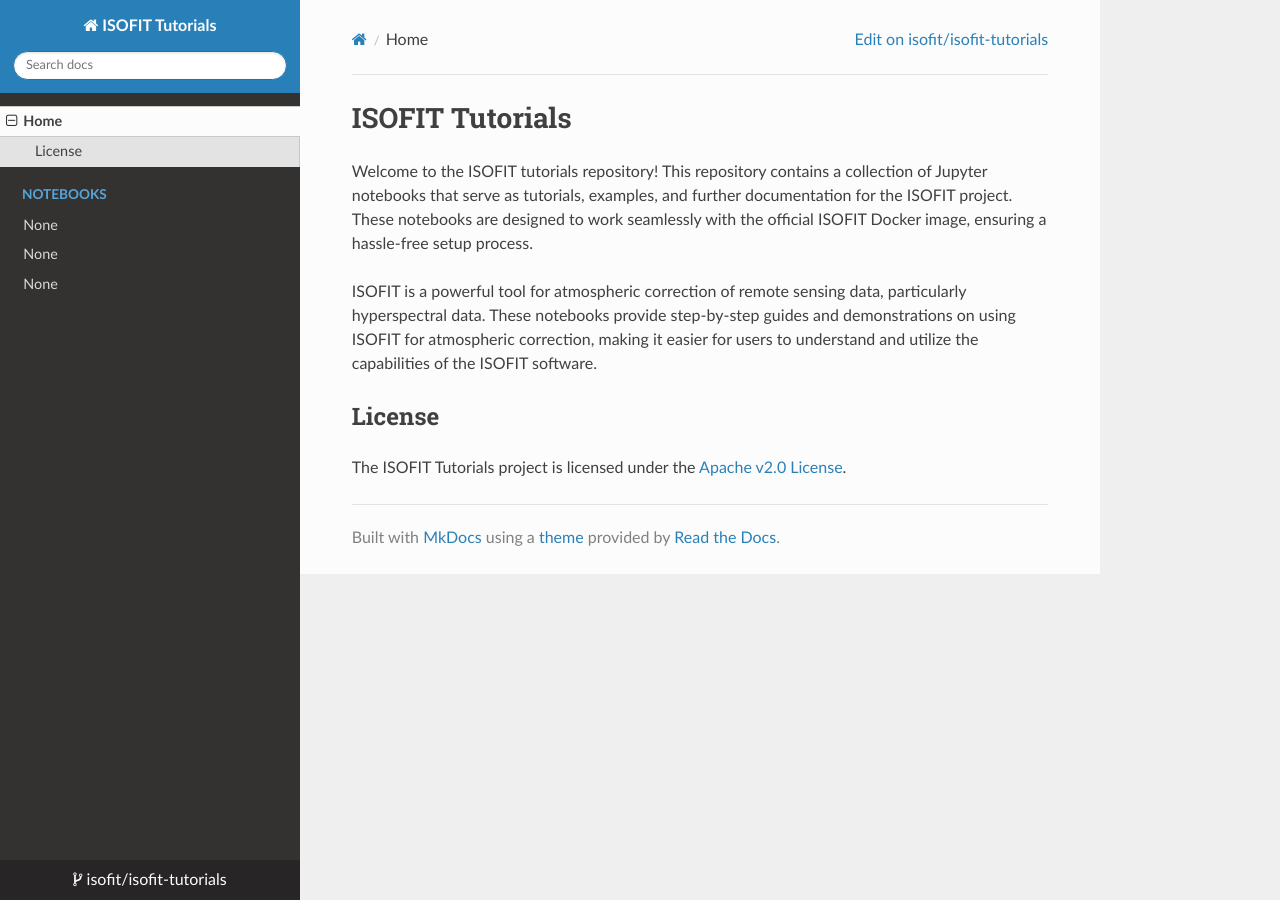
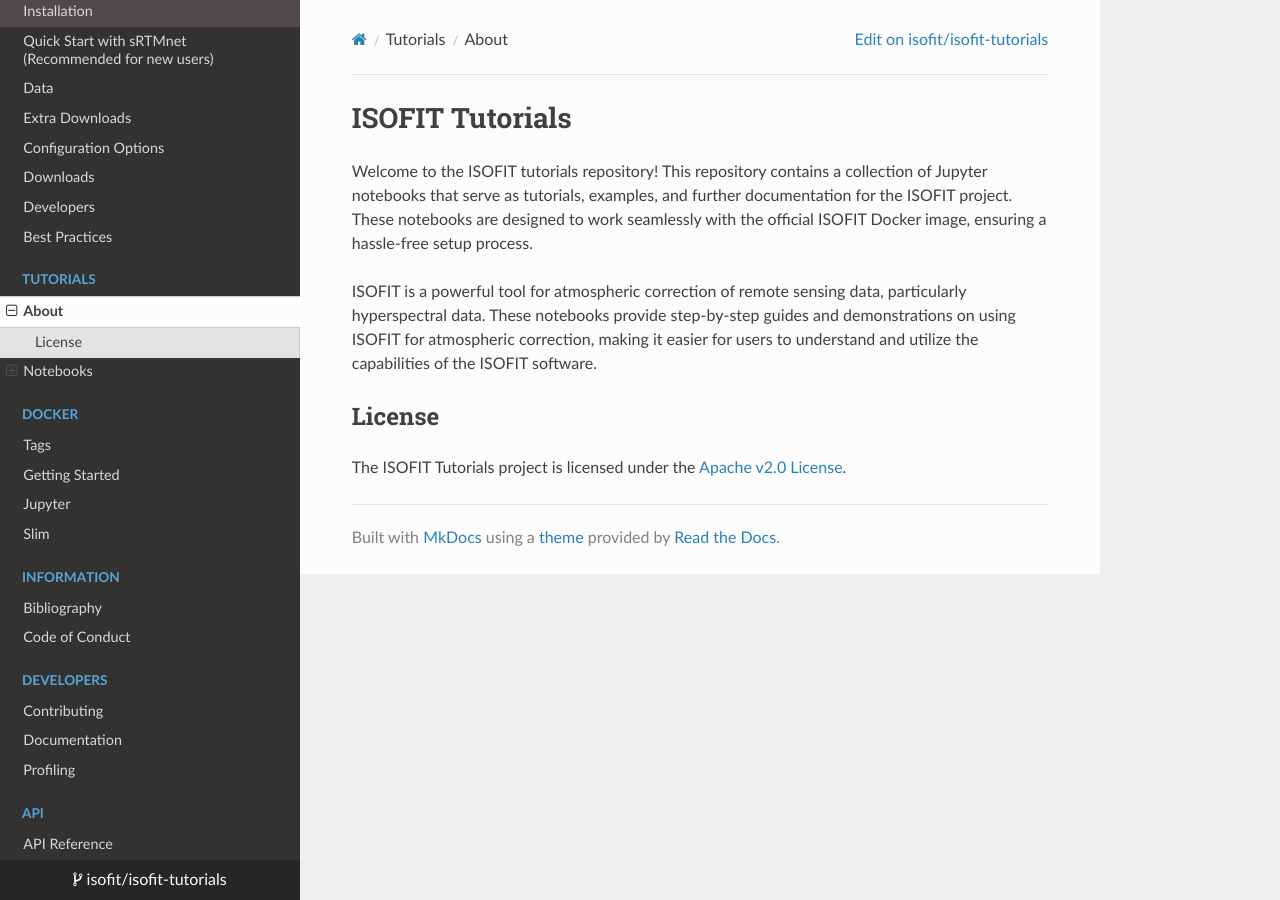
Before and after one commit to isofit/isofit-tutorials, an MkDocs documentation site: the page built from docs/index.md, in a window 1280 px wide. Built offline with MkDocs 1.6.1, drawn with Linux system fonts in a browser that asks for light colours; nearby versions of some CDN libraries.

Commit message:
Reworked nav bar to reflect isofit

```diff
--- a/mkdocs.yml
+++ b/mkdocs.yml
@@ -10,11 +10,36 @@
       execute_enabled: true
       max_workers: 1
       execute_options:
-        kernel_name: python3
+        # kernel_name: python3
         exit_on_error: false
 nav:
-  - Home: index.md
-  - Notebooks:
-    - notebooks/apply_oe.md
-    - notebooks/neon.md
-    - notebooks/neon_single_pixel.md
+  - Getting Started:
+    - About: https://isofit.readthedocs.io/en/latest/custom/about.html
+    - Installation: https://isofit.readthedocs.io/en/latest/custom/installation.html
+    - Quick Start with sRTMnet (Recommended for new users): https://isofit.readthedocs.io/en/latest/custom/installation.html#quick-start-with-srtmnet-recommended-for-new-users
+    - Data: https://isofit.readthedocs.io/en/latest/custom/data.html
+    - Extra Downloads: https://isofit.readthedocs.io/en/latest/custom/data.html#extra-downloads
+    - Configuration Options: https://isofit.readthedocs.io/en/latest/custom/data.html#configuration-options
+    - Downloads: https://isofit.readthedocs.io/en/latest/custom/data.html#downloads
+    - Developers: https://isofit.readthedocs.io/en/latest/custom/data.html#developers
+    - Best Practices: https://isofit.readthedocs.io/en/latest/custom/best_practices.html
+  - Tutorials:
+    - About: index.md
+    - Notebooks:
+      - notebooks/apply_oe.md
+      - notebooks/neon.md
+      - notebooks/neon_single_pixel.md
+  - Docker:
+    - Tags: https://isofit.readthedocs.io/en/latest/custom/docker.html
+    - Getting Started: https://isofit.readthedocs.io/en/latest/custom/docker.html#getting-started
+    - Jupyter: https://isofit.readthedocs.io/en/latest/custom/docker.html#jupyter
+    - Slim: https://isofit.readthedocs.io/en/latest/custom/docker.html#slim
+  - Information:
+    - Bibliography: https://isofit.readthedocs.io/en/latest/custom/bibliography.html
+    - Code of Conduct: https://isofit.readthedocs.io/en/latest/custom/code_of_conduct.html
+  - Developers:
+    - Contributing: https://isofit.readthedocs.io/en/latest/custom/CONTRIBUTING.html
+    - Documentation: https://isofit.readthedocs.io/en/latest/custom/documentation.html
+    - Profiling: https://isofit.readthedocs.io/en/latest/custom/profiling.html#
+  - API:
+    - API Reference: https://isofit.readthedocs.io/en/latest/autoapi/index.html#
```
Also changed, not shown: 1 other file.
